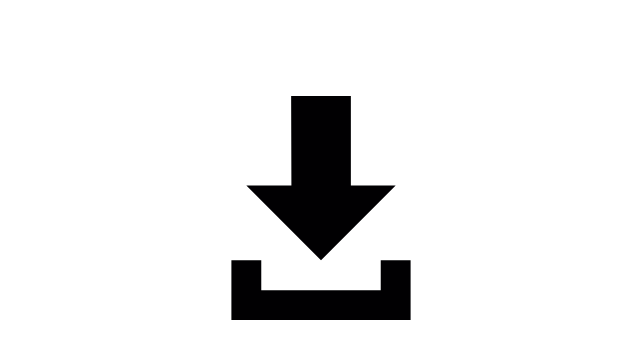
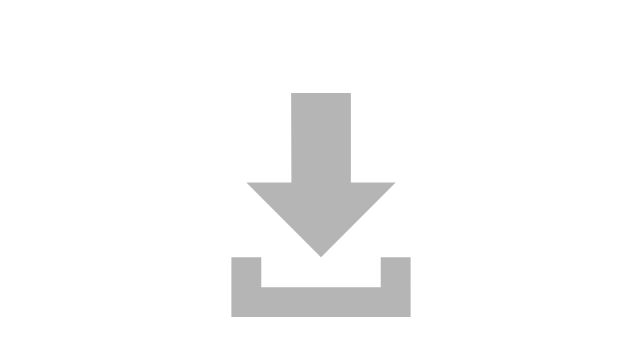
Before and after one commit to crosshj/assistant, a website: page gmail/kee/index.html in a window 1280 px wide. Shown: the whole page, without its empty margins (319-959 px from the left). Drawn offline with Linux system fonts and the light colour scheme.

Commit message:
got svg css worked out, needed inline

```diff
--- a/gmail/kee/css/app.css
+++ b/gmail/kee/css/app.css
@@ -38,5 +38,9 @@ body {
 
 #dropIcon {
     margin-top: -30%;
-    /* fill: grey !important; */
+    width: 224px;
 }
+
+#dropIcon polygon {
+    fill: #b5b5b5 !important;
+}
--- a/gmail/kee/index.html
+++ b/gmail/kee/index.html
@@ -13,7 +13,15 @@
     <div class="grid-container">
       <div class="grid-x grid-padding-x">
           <div id="cover">
-              <img id="dropIcon" src="images/drop.svg" width="224" height="224">
+              <div id="dropIcon">
+                <svg version="1.1" xmlns="http://www.w3.org/2000/svg" xmlns:xlink="http://www.w3.org/1999/xlink" x="0px" y="0px"
+                  viewBox="0 0 455.992 455.992" style="enable-background:new 0 0 455.992 455.992;" xml:space="preserve">
+                  <g class="svg-shape">
+                    <polygon points="227.996,334.394 379.993,182.397 288.795,182.397 288.795,0 167.197,0 167.744,182.397 75.999,182.397"/>
+                    <polygon points="349.594,334.394 349.594,395.193 106.398,395.193 106.398,334.394 45.599,334.394 45.599,395.193 45.599,455.992 410.393,455.992 410.393,334.394"/>
+                  </g>
+                </svg>
+              </div>
           </div>
           <div class="small-10 medium-8 large-6 cell small-offset-1 medium-offset-2 large-offset-3">
 
```
